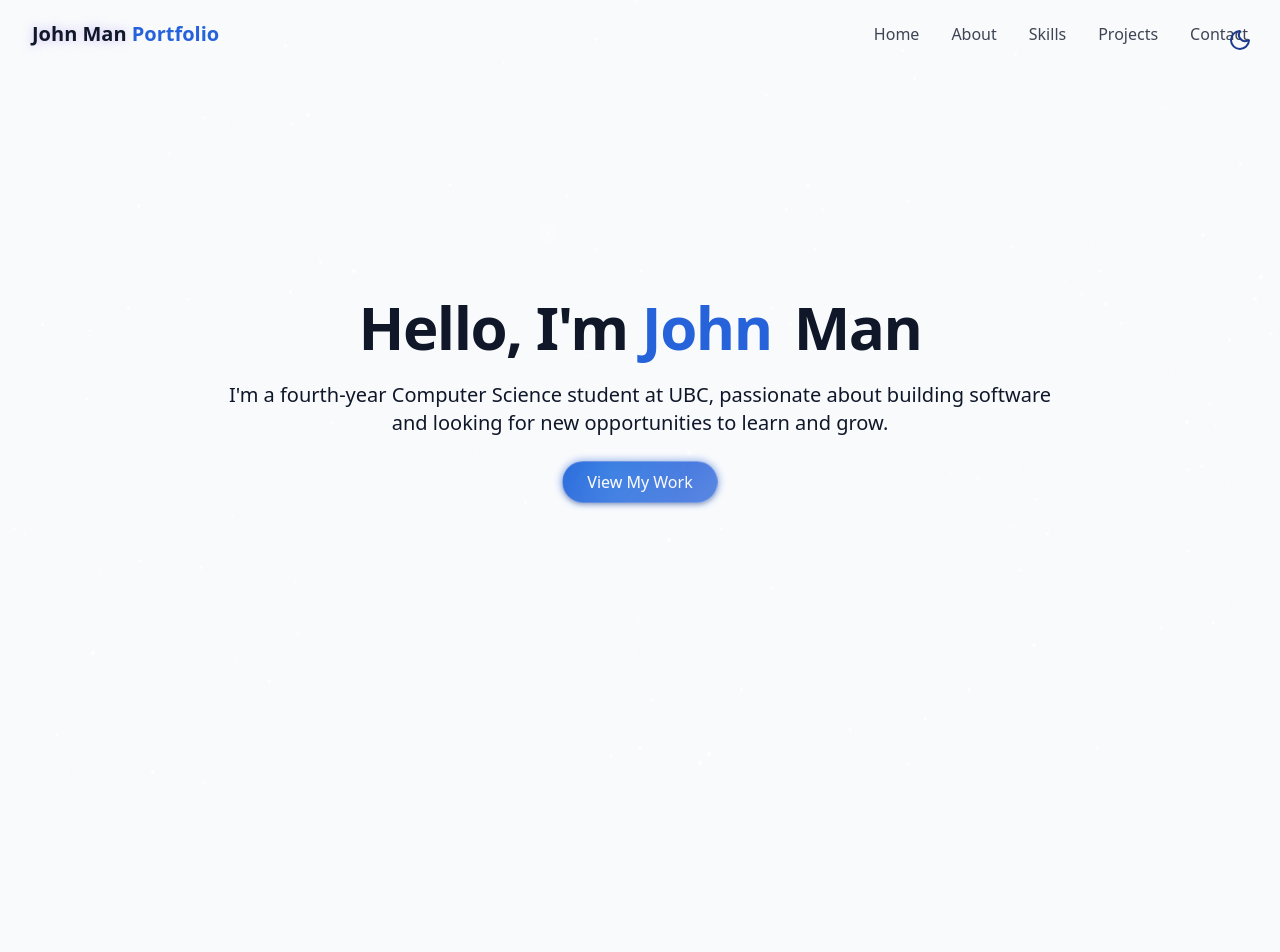
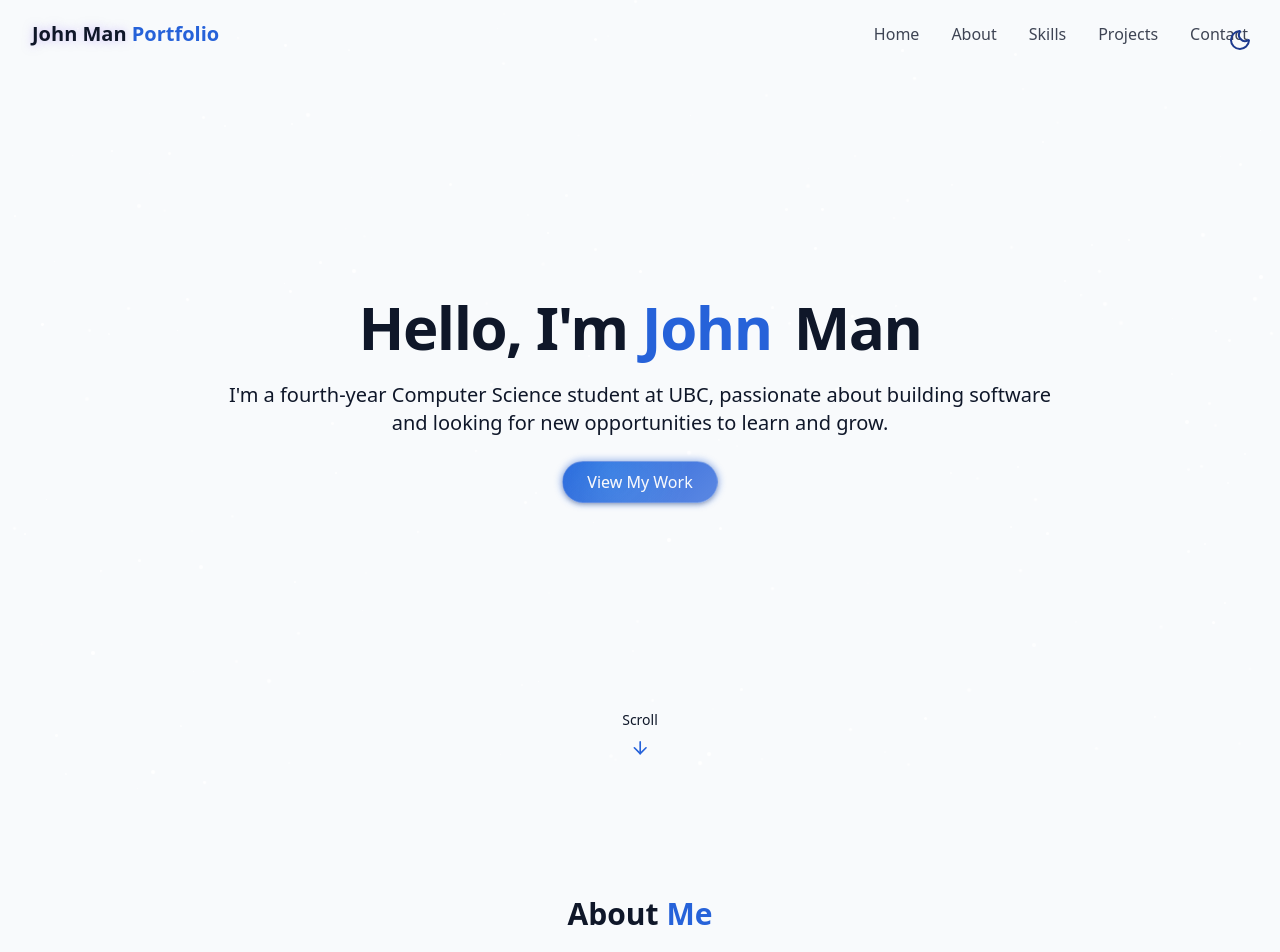
Before and after one commit to Johnlman/Portfolio, a React (Vite) app in the folder portfolio/: page / in a window 1280 px wide. Shown: the top 952 px of the page. Before the commit the page ends 800 px from the top, so only its background shows below. Built offline with nearby package versions, Linux system fonts and the light colour scheme.

Commit message:
Added scroll hint

```diff
--- /dev/null
+++ b/portfolio/src/components/AboutSection.jsx
@@ -0,0 +1,10 @@
+export const AboutSection = () => {
+  return <section id = "about" className="py-24 px-4 relative">
+    {" "}
+    <div className="container mx-auto max-w-5xl">
+      <h2 className="text-3xl md:4xl font-bold mb-12 text-center">
+        About <span className = "text-primary"> Me</span>
+      </h2>
+    </div>
+  </section>
+}
--- a/portfolio/src/components/HeroSection.jsx
+++ b/portfolio/src/components/HeroSection.jsx
@@ -1,6 +1,18 @@
+import { ArrowDown } from "lucide-react";
+import { useEffect, useState } from 'react';
+
 export const HeroSection = () => {
+    const [showHint, setShowHint] = useState(true);
 
-    return <section id="home" className = "relative min-h-screen flex flex-col items-center justify-center px-4">
+    useEffect(() => {
+        const onScroll = () => {
+            setShowHint(window.scrollY < 40);
+        };
+        window.addEventListener('scroll', onScroll, { passive: true });
+        return () => window.removeEventListener('scroll', onScroll);
+    }, []);
+
+    return <section id="home" className="relative min-h-screen flex flex-col items-center justify-center px-4">
         <div className = "container max-w-4xl mx-auto text-center z-10">
             <div className = "space-y-6">
                 <h1 className="text-4xl md:text-6xl font-bold tracking-tight">
@@ -16,7 +28,12 @@ export const HeroSection = () => {
                         View My Work
                     </a>
                 </div>
+
             </div>
+        </div>
+        <div className={`absolute bottom-8 left-1/2 -translate-x-1/2 flex flex-col items-center transition-opacity duration-500 ${showHint ? 'opacity-100 animate-bounce' : 'opacity-0 pointer-events-none'}`}>
+            <span className="text-sm text-muted-foreground mb-2">Scroll</span>
+            <ArrowDown className="h-5 w-5 text-primary" />
         </div>
     </section>
 }
--- a/portfolio/src/pages/Home.jsx
+++ b/portfolio/src/pages/Home.jsx
@@ -1,6 +1,7 @@
 import { ThemeToggle } from "../components/ThemeToggle";
 import { StarBackground } from "../components/StarBackground";
 import { Navbar } from "../components/Navbar";
+import { AboutSection } from "../components/AboutSection";
 import { HeroSection } from "../components/HeroSection";
 export const Home = () => {
   return <div className="min-h-screen bg-background text-foreground overflow-x-hidden">
@@ -13,9 +14,8 @@ export const Home = () => {
     <Navbar/>
     {/*Main Section */}
     <main>
-      <HeroSection>
-
-      </HeroSection>
+      <HeroSection/>
+      <AboutSection/>
     </main>
     {/*Footer */}
   </div>;
```
